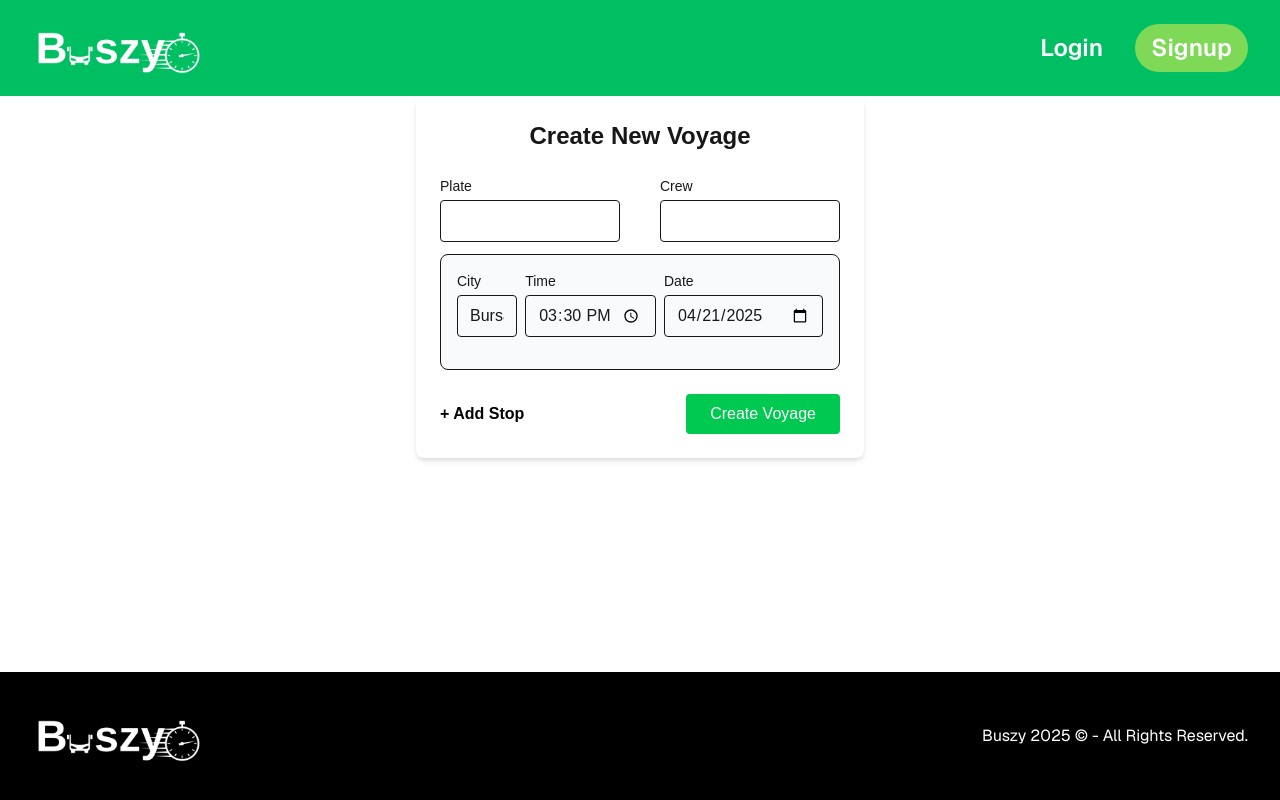
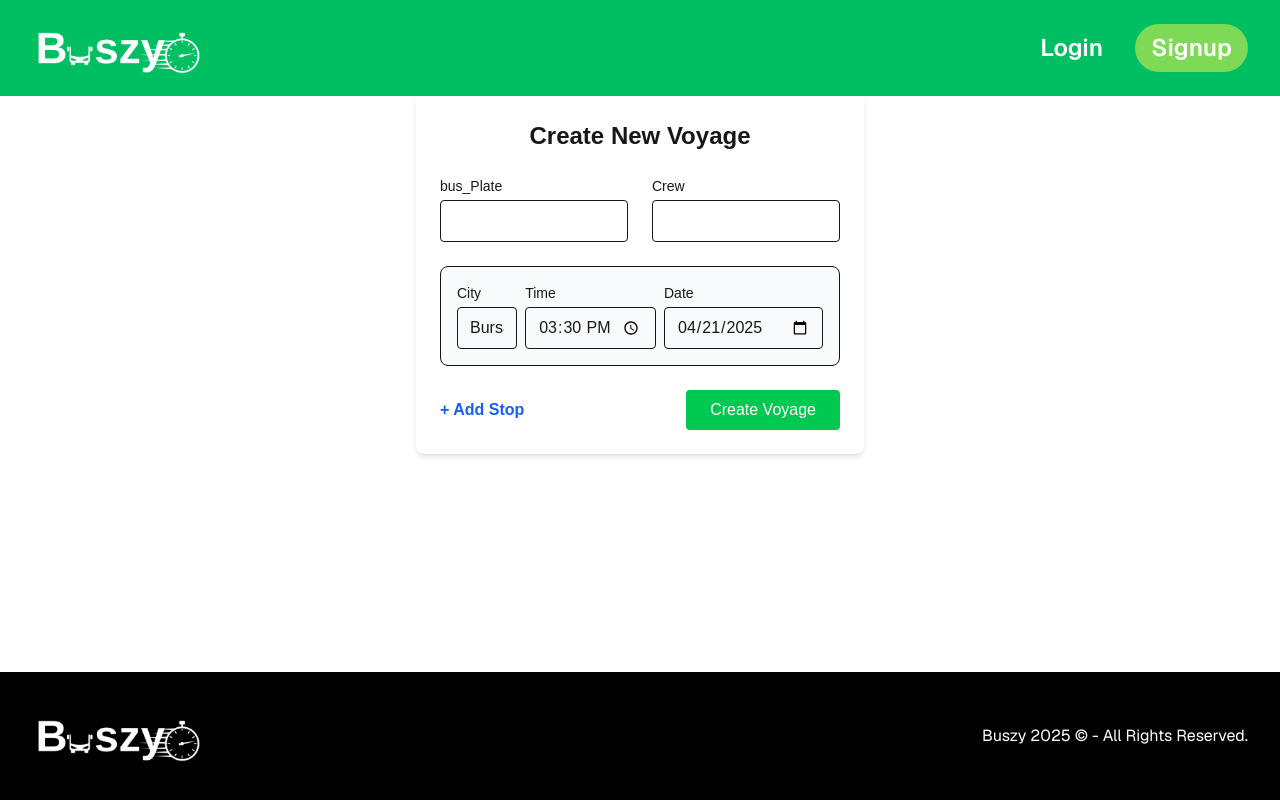
Before and after one commit to emremustu/buszy, a Next.js app in the folder frontend/: page /administrations/addVoyages in a window 1280 px wide. Built offline with nearby package versions, Linux system fonts and the light colour scheme.

Commit message:
addVoyage backend done

```diff
--- a/frontend/app/administrations/addVoyages/page.tsx
+++ b/frontend/app/administrations/addVoyages/page.tsx
@@ -17,56 +17,74 @@ const defaultStop: CityStop = {
 };
 
 const VoyageForm = () => {
-    const [stops, setStops] = useState<CityStop[]>([defaultStop]);
-    const [plate, setPlate] = useState("");
+    const [stops, setStops] = useState<CityStop[]>([{ ...defaultStop }]);
+    const [bus_plate, setbus_Plate] = useState("");
     const [crew, setCrew] = useState("");
 
     const handleInputChange = (index: number, field: keyof CityStop, value: string) => {
         const updated = [...stops];
-        updated[index][field] = value;
+        updated[index] = { ...updated[index], [field]: value };
         setStops(updated);
     };
 
     const handleAddStop = () => {
-        setStops([...stops, defaultStop]);
+        setStops([...stops, { ...defaultStop }]);
     };
 
     const handleSubmit = async (e: React.FormEvent) => {
         e.preventDefault();
         try {
-            const response = await fetch("http://localhost:8000/api/create-voyage", {
+            const response = await fetch("http://localhost:8000/api/add-voyage", {
                 method: "POST",
                 headers: {
                     "Content-Type": "application/json",
                 },
-                body: JSON.stringify({ cities: stops }),
+                body: JSON.stringify({
+                    bus_company: "kamilKoç",
+                    bus_plate,
+                    seats_emp: [
+                        { "seat_number": "1", "status": "Occupied" }
+                    ],
+                    seats_full: [
+                        { "seat_number": "2", "status": "Available" }
+                    ],
+
+                    crew,
+                    cities: stops,
+                }),
             });
 
             const data = await response.json();
             console.log("Voyage created:", data);
+            alert(data.message)
         } catch (error) {
             console.error("Error submitting voyage:", error);
+            alert(error);
         }
     };
 
     return (
         <>
             <div className="flex flex-col h-screen">
-                <Navbar></Navbar>
-                <form onSubmit={handleSubmit} className="max-w-md mx-auto p-6 bg-white shadow-md rounded-lg space-y-6">
+                <Navbar />
+                <form
+                    onSubmit={handleSubmit}
+                    className="max-w-md mx-auto p-6 bg-white shadow-md rounded-lg space-y-6"
+                >
                     <h2 className="text-2xl font-bold text-center">Create New Voyage</h2>
-                    <div className="flex flex-col space-y-3 ">
-                        <div className="flex flex-row space-x-10">
-                        <div>
-                            <label className="block text-sm font-medium mb-1">Plate</label>
+
+                    {/* bus_Plate & Crew Inputs */}
+                    <div className="flex flex-row space-x-6">
+                        <div className="flex-1">
+                            <label className="block text-sm font-medium mb-1">bus_Plate</label>
                             <input
                                 type="text"
-                                value={plate}
-                                onChange={(e) => setPlate(e.target.value)}
+                                value={bus_plate}
+                                onChange={(e) => setbus_Plate(e.target.value)}
                                 className="w-full border px-3 py-2 rounded"
                             />
                         </div>
-                        <div>
+                        <div className="flex-1">
                             <label className="block text-sm font-medium mb-1">Crew</label>
                             <input
                                 type="text"
@@ -75,48 +93,60 @@ const VoyageForm = () => {
                                 className="w-full border px-3 py-2 rounded"
                             />
                         </div>
-                        </div>
+                    </div>
+
+                    {/* Stops Inputs */}
+                    <div className="space-y-4">
                         {stops.map((stop, index) => (
-                            <div key={index} className="flex flex-row border space-x-2 p-4 rounded-lg space-y-4 bg-gray-50">
-                                <div>
+                            <div
+                                key={index}
+                                className="flex flex-row space-x-2 p-4 rounded-lg bg-gray-50 border"
+                            >
+                                <div className="flex-1">
                                     <label className="block text-sm font-medium mb-1">City</label>
                                     <input
                                         type="text"
                                         value={stop.city}
-                                        onChange={(e) => handleInputChange(index, "city", e.target.value)}
+                                        onChange={(e) =>
+                                            handleInputChange(index, "city", e.target.value)
+                                        }
                                         className="w-full border px-3 py-2 rounded"
                                     />
                                 </div>
-                                <div>
+                                <div className="flex-1">
                                     <label className="block text-sm font-medium mb-1">Time</label>
                                     <input
                                         type="time"
                                         value={stop.time}
-                                        onChange={(e) => handleInputChange(index, "time", e.target.value)}
+                                        onChange={(e) =>
+                                            handleInputChange(index, "time", e.target.value)
+                                        }
                                         className="w-full border px-3 py-2 rounded"
                                     />
                                 </div>
-                                <div>
+                                <div className="flex-1">
                                     <label className="block text-sm font-medium mb-1">Date</label>
                                     <input
                                         type="date"
                                         value={stop.date}
-                                        onChange={(e) => handleInputChange(index, "date", e.target.value)}
+                                        onChange={(e) =>
+                                            handleInputChange(index, "date", e.target.value)
+                                        }
                                         className="w-full border px-3 py-2 rounded"
                                     />
                                 </div>
                             </div>
-
                         ))}
                     </div>
 
+                    {/* Buttons */}
                     <div className="flex justify-between items-center">
                         <button
                             type="button"
                             onClick={handleAddStop}
-                            className=" font-bold text-black hover:text-primarybr transition-transform"
+                            className="font-bold text-blue-600 hover:text-blue-800 transition"
                         >
-                            +  Add Stop
+                            + Add Stop
                         </button>
                         <button
                             type="submit"
@@ -126,11 +156,10 @@ const VoyageForm = () => {
                         </button>
                     </div>
                 </form>
-                <div className="mt-auto"></div>
-                <Footer></Footer>
+                <div className="mt-auto" />
+                <Footer />
             </div>
         </>
-
     );
 };
 
```
